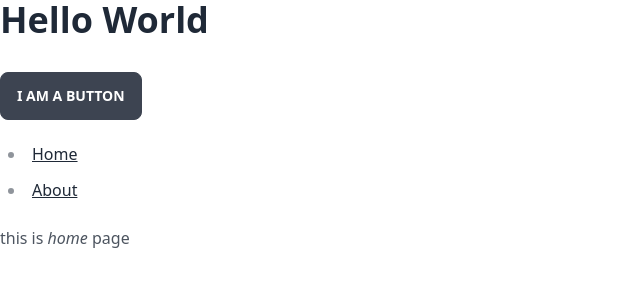
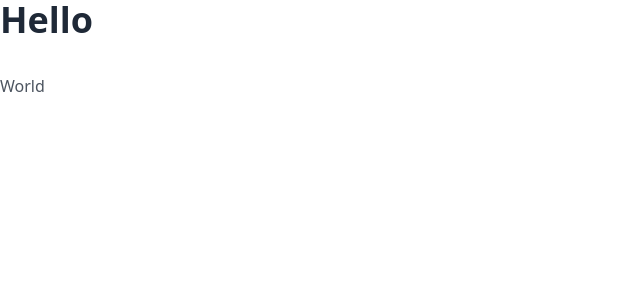
Before and after one commit to m0o0scar/vite-react-ts, a React (Vite) app: page / in a window 1280 px wide. Shown: the top 300 px of the page, without its empty margins (0-640 px from the left). Built offline with nearby package versions, Linux system fonts and the light colour scheme.

Commit message:
chore: remove react-router-dom package

```diff
--- a/package.json
+++ b/package.json
@@ -27,7 +27,6 @@
     "daisyui": "^2.41.0",
     "react": "^18.2.0",
     "react-dom": "^18.2.0",
-    "react-router-dom": "^6.4.3",
     "recoil": "^0.7.6"
   },
   "devDependencies": {
--- a/src/App.tsx
+++ b/src/App.tsx
@@ -1,38 +1,10 @@
 import React from 'react';
-import { Link, Routes, Route } from 'react-router-dom';
-
-const Home = () => (
-  <p>
-    this is <i>home</i> page
-  </p>
-);
-const About = () => (
-  <p>
-    this is <b>about</b> page
-  </p>
-);
 
 export function App() {
   return (
     <article className="prose">
-      <h1>Hello World</h1>
-      <p>
-        <button className="btn">I am a button</button>
-      </p>
-      <ul>
-        <li>
-          <Link to="/">Home</Link>
-        </li>
-        <li>
-          <Link to="/about">About</Link>
-        </li>
-      </ul>
-      <div>
-        <Routes>
-          <Route path="/about" element={<About />} />
-          <Route path="/" element={<Home />} />
-        </Routes>
-      </div>
+      <h1>Hello</h1>
+      <div>World</div>
     </article>
   );
 }
--- a/src/index.tsx
+++ b/src/index.tsx
@@ -1,6 +1,5 @@
 import React from 'react';
 import { createRoot } from 'react-dom/client';
-import { HashRouter } from 'react-router-dom';
 import { RecoilRoot } from 'recoil';
 
 import { App } from './App';
@@ -11,8 +10,6 @@ const root = createRoot(container!);
 
 root.render(
   <RecoilRoot>
-    <HashRouter>
-      <App />
-    </HashRouter>
+    <App />
   </RecoilRoot>
 );
```
Also changed, not shown: 1 other file (tests, documents, lock files or other folders).
